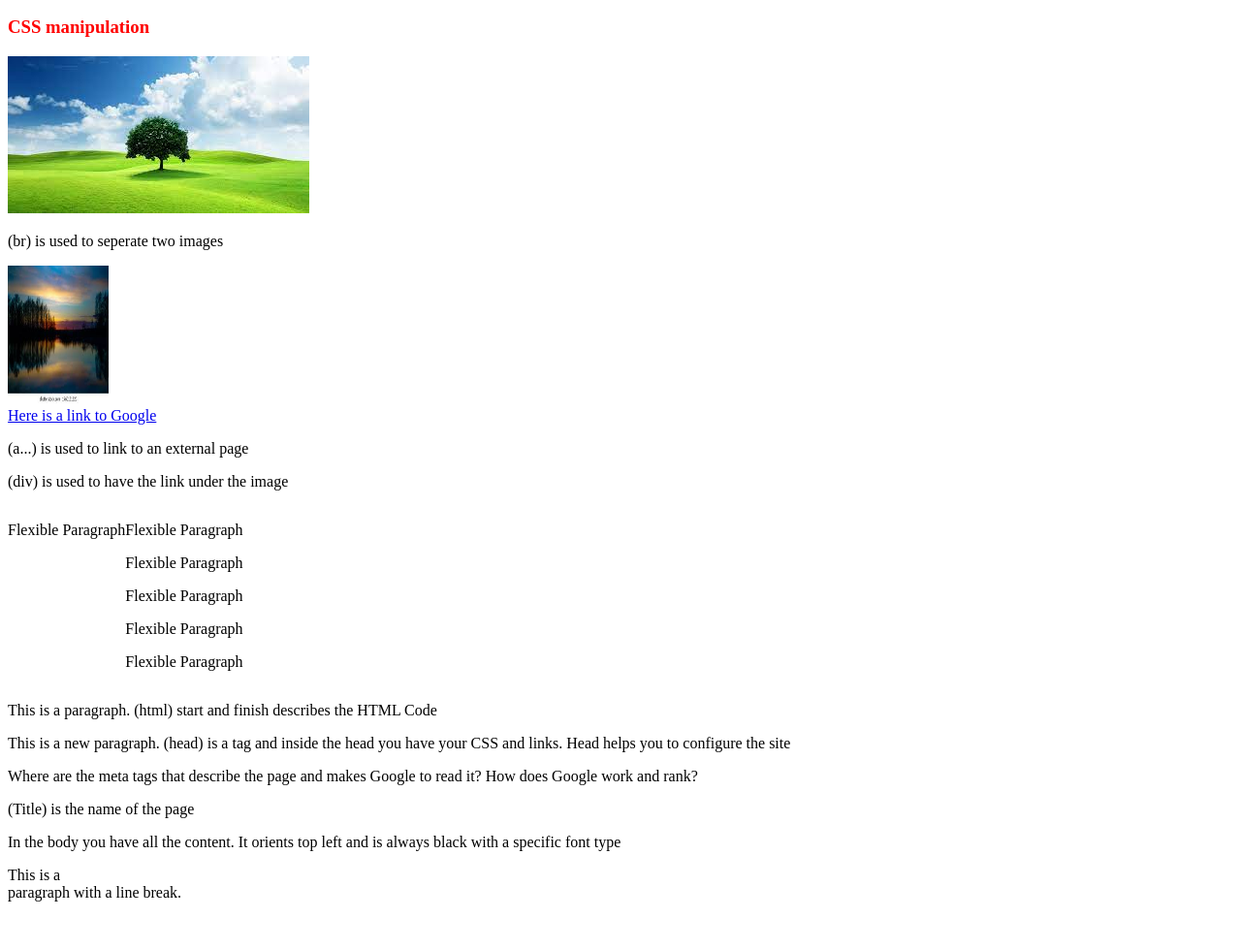
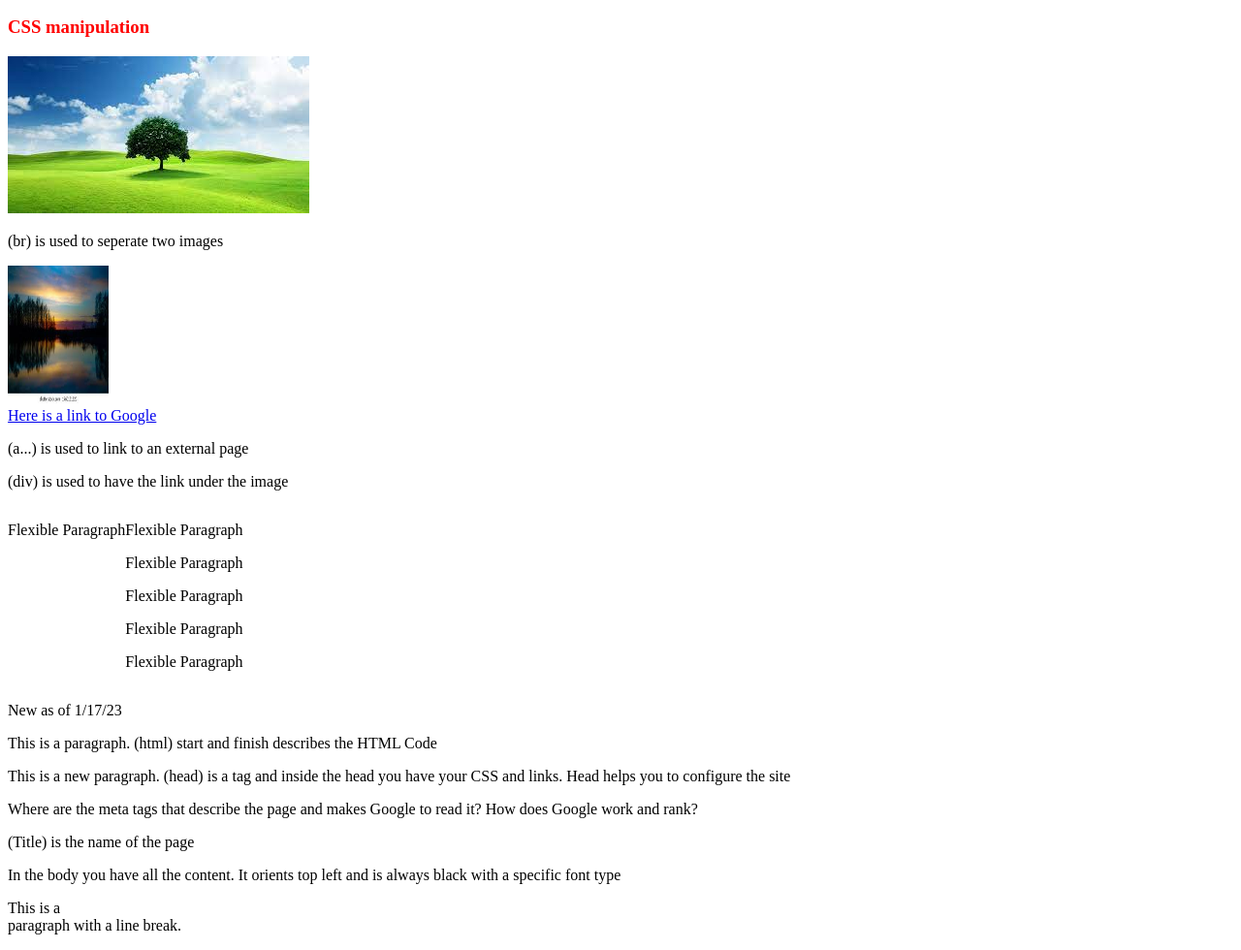
Before and after one commit to ahmetcagin/personalwebsite, a plain HTML site: page Index.html in a window 1280 px wide. Shown: the part 110-1090 px from the top of the page at 97% size. Before the commit the page ends 1056 px from the top, so only its background shows below. Drawn offline with Linux system fonts and the light colour scheme; a script that the page names is missing.

Commit message:
Changes on 1/17.23

```diff
--- a/Index.html
+++ b/Index.html
@@ -47,7 +47,7 @@ h2 {color: red; font-weight: regular;}
 </div>
 </div>
 
-
+<p> New as of 1/17/23</p>
 <p>This is a paragraph. (html) start and finish describes the HTML Code </p>
 <p>This is a new paragraph. (head) is a tag and inside the head you have your CSS and links. Head helps you to configure the site </p>
 <p>Where are the meta tags that describe the page and makes Google to read it? How does Google work and rank? </p>
```
